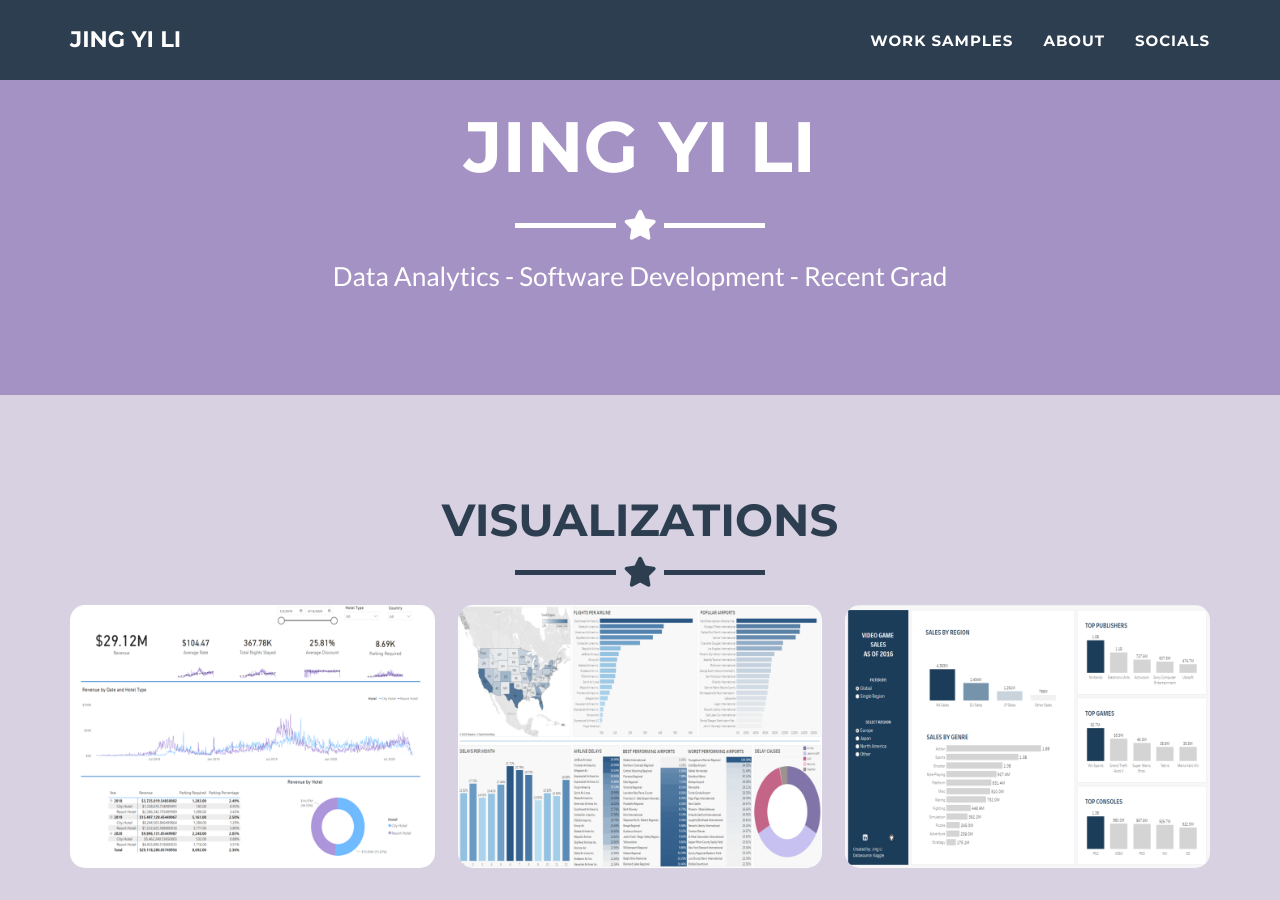
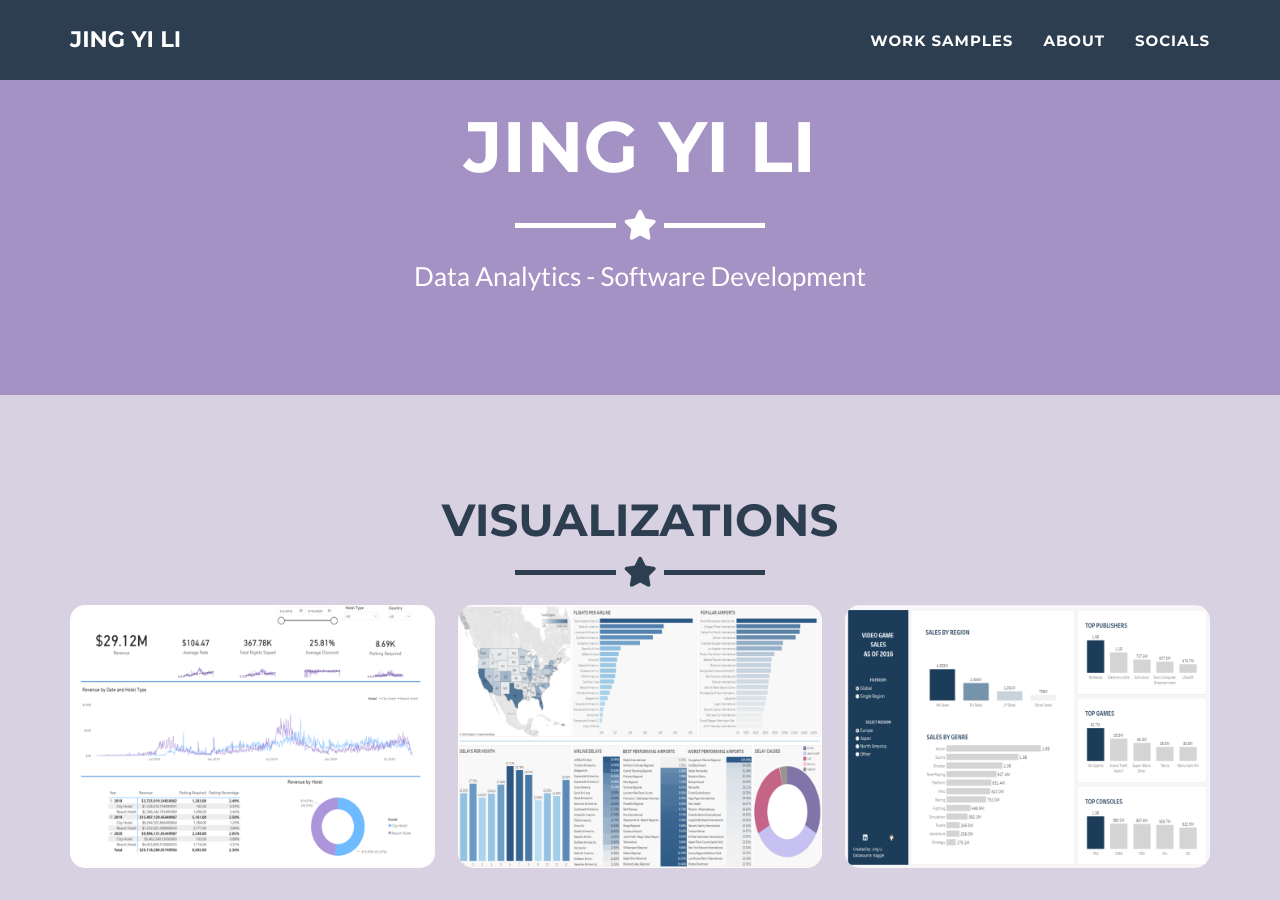
Before and after one commit to j3li/j3li.github.io, a Jekyll site: the page built from docs/index.html, in a window 1280 px wide and 900 px high, scrolled down 640 px. Built offline with Jekyll 4.4.1, drawn with Linux system fonts in a browser that asks for light colours.

Commit message:
updated layout and description

```diff
--- a/docs/_config.yml
+++ b/docs/_config.yml
@@ -4,7 +4,7 @@ email: lijing3931@gmail.com
 url: https://github.com/jeromelachaud/freelancer-theme
 description: "Portfolio website of Jing Yi Li, recent computer science UCSD graduate."
 keywords: "your keywords, separated by commas"
-skills: "Data Analytics - Software Development - Recent Grad"
+skills: "Data Analytics - Software Development"
 meta_author: Li Jing Yi
 
 # Google webmaster tools
```
